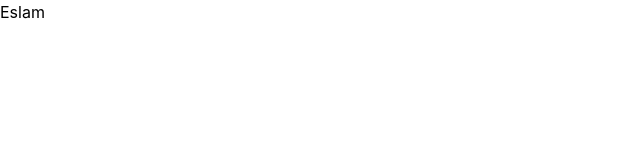
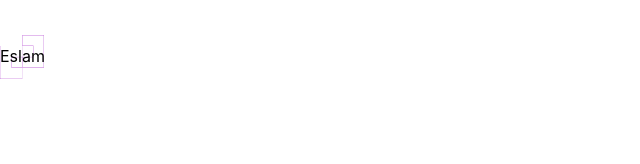
Before and after one commit to Eslam-mg/portfolio, a Next.js app: page / in a window 1280 px wide. Shown: the top 164 px of the page, without its empty margins (0-640 px from the left). Built offline with nearby package versions, Linux system fonts and the light colour scheme.

Commit message:
create Icon component library

```diff
--- a/src/components/Navbar/Navbar.tsx
+++ b/src/components/Navbar/Navbar.tsx
@@ -1,6 +1,7 @@
 "use client";
 import Link from 'next/link';
 import React from 'react';
+import { LogoIcon } from '../UI/Icon/Icon';
 
 export default function Navbar() {
     return (
@@ -8,6 +9,7 @@ export default function Navbar() {
             <nav>
                 {/* Logo */}
                 <Link href="/">
+                    <LogoIcon className='w-11 h-11 flex'/>
                     <span className=''>
                         Eslam
                     </span>
--- /dev/null
+++ b/src/components/UI/Icon/Icon.tsx
@@ -0,0 +1,22 @@
+import React from 'react';
+interface IconProps {
+    className?: string;
+    width?: number;
+    height?: number;
+}
+
+export const LogoIcon: React.FC<IconProps> = ({ className }) => (
+    <div className={className}>
+        <svg width={114} height={114} viewBox="0 0 114 114" fill="none" aria-hidden="true">
+            <mask id="path-1-inside-1_4_64" fill="white">
+                <path fillRule="evenodd" clipRule="evenodd" d="M57.5 0H85.75H114V28.25V56.5V84.75H85.75H57.5V56.5H85.75V28.25H57.5V0Z" />
+            </mask>
+            <path d="M57.5 0V-1H56.5V0H57.5ZM114 0H115V-1H114V0ZM114 84.75V85.75H115V84.75H114ZM57.5 84.75H56.5V85.75H57.5V84.75ZM57.5 56.5V55.5H56.5V56.5H57.5ZM85.75 56.5V57.5H86.75V56.5H85.75ZM85.75 28.25H86.75V27.25H85.75V28.25ZM57.5 28.25H56.5V29.25H57.5V28.25ZM85.75 -1H57.5V1H85.75V-1ZM114 -1H85.75V1H114V-1ZM115 28.25V0H113V28.25H115ZM115 56.5V28.25H113V56.5H115ZM115 84.75V56.5H113V84.75H115ZM85.75 85.75H114V83.75H85.75V85.75ZM85.75 83.75H57.5V85.75H85.75V83.75ZM58.5 84.75V56.5H56.5V84.75H58.5ZM57.5 57.5H85.75V55.5H57.5V57.5ZM84.75 28.25V56.5H86.75V28.25H84.75ZM57.5 29.25H85.75V27.25H57.5V29.25ZM56.5 0V28.25H58.5V0H56.5Z" fill="#C778DD" mask="url(#path-1-inside-1_4_64)" />
+            <mask id="path-3-outside-2_4_64" maskUnits="userSpaceOnUse" x={0} y="27.2501" width={59} height={87} fill="black">
+                <rect fill="white" y="27.2501" width={59} height={87} />
+                <path fillRule="evenodd" clipRule="evenodd" d="M1 28.2501H29.25H57.5V56.5001H29.25V84.7501H57.5V113H29.25H1V84.7501V56.5001V28.2501Z" />
+            </mask>
+            <path d="M1 28.2501V27.2501H0V28.2501H1ZM57.5 28.2501H58.5V27.2501H57.5V28.2501ZM57.5 56.5001V57.5001H58.5V56.5001H57.5ZM29.25 56.5001V55.5001H28.25V56.5001H29.25ZM29.25 84.7501H28.25V85.7501H29.25V84.7501ZM57.5 84.7501H58.5V83.7501H57.5V84.7501ZM57.5 113V114H58.5V113H57.5ZM1 113H0V114H1V113ZM29.25 27.2501H1V29.2501H29.25V27.2501ZM57.5 27.2501H29.25V29.2501H57.5V27.2501ZM58.5 56.5001V28.2501H56.5V56.5001H58.5ZM29.25 57.5001H57.5V55.5001H29.25V57.5001ZM30.25 84.7501V56.5001H28.25V84.7501H30.25ZM29.25 85.7501H57.5V83.7501H29.25V85.7501ZM56.5 84.7501V113H58.5V84.7501H56.5ZM57.5 112H29.25V114H57.5V112ZM1 114H29.25V112H1V114ZM0 84.7501V113H2V84.7501H0ZM0 56.5001V84.7501H2V56.5001H0ZM0 28.2501V56.5001H2V28.2501H0Z" fill="#C778DD" mask="url(#path-3-outside-2_4_64)" />
+        </svg>
+    </div>
+);
```
